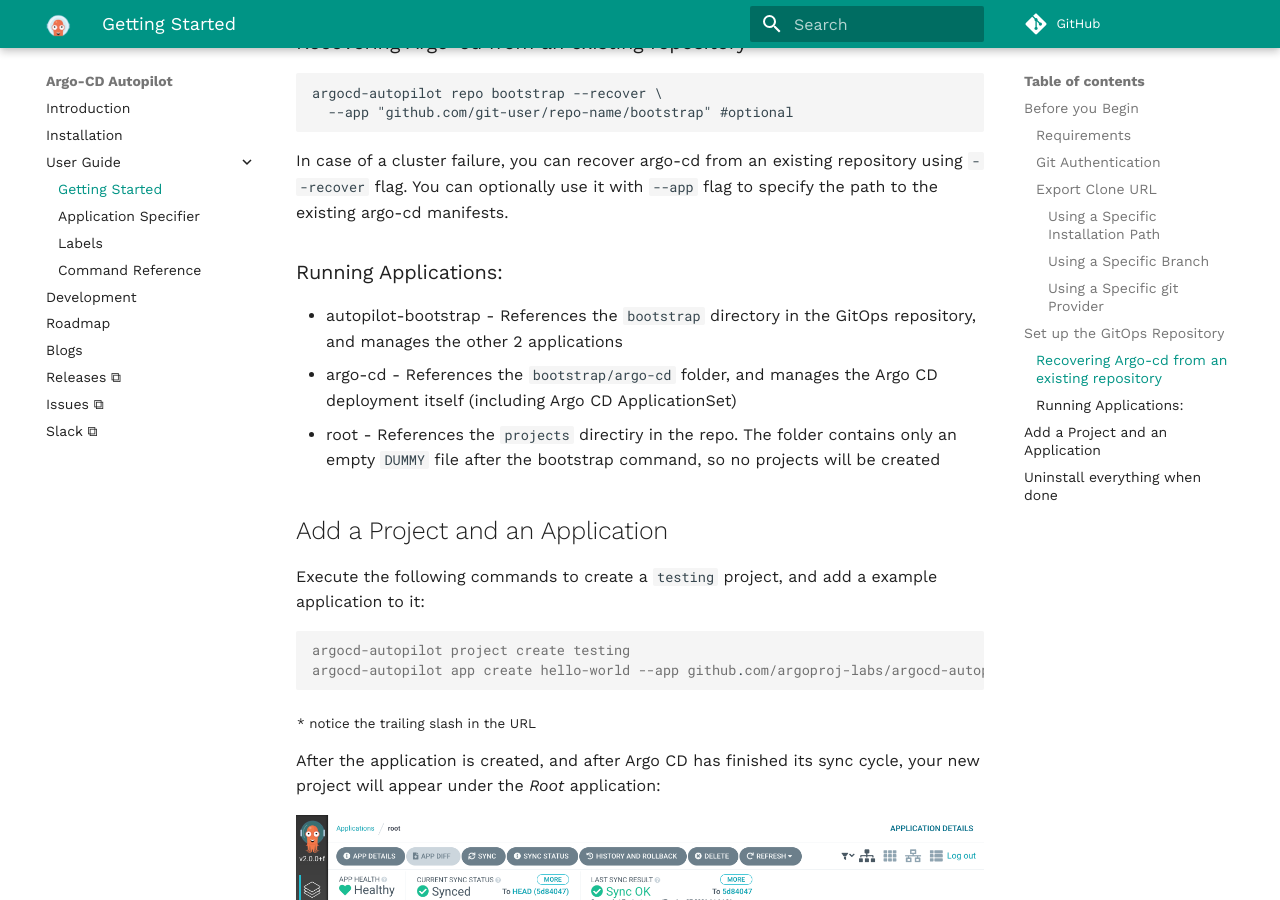
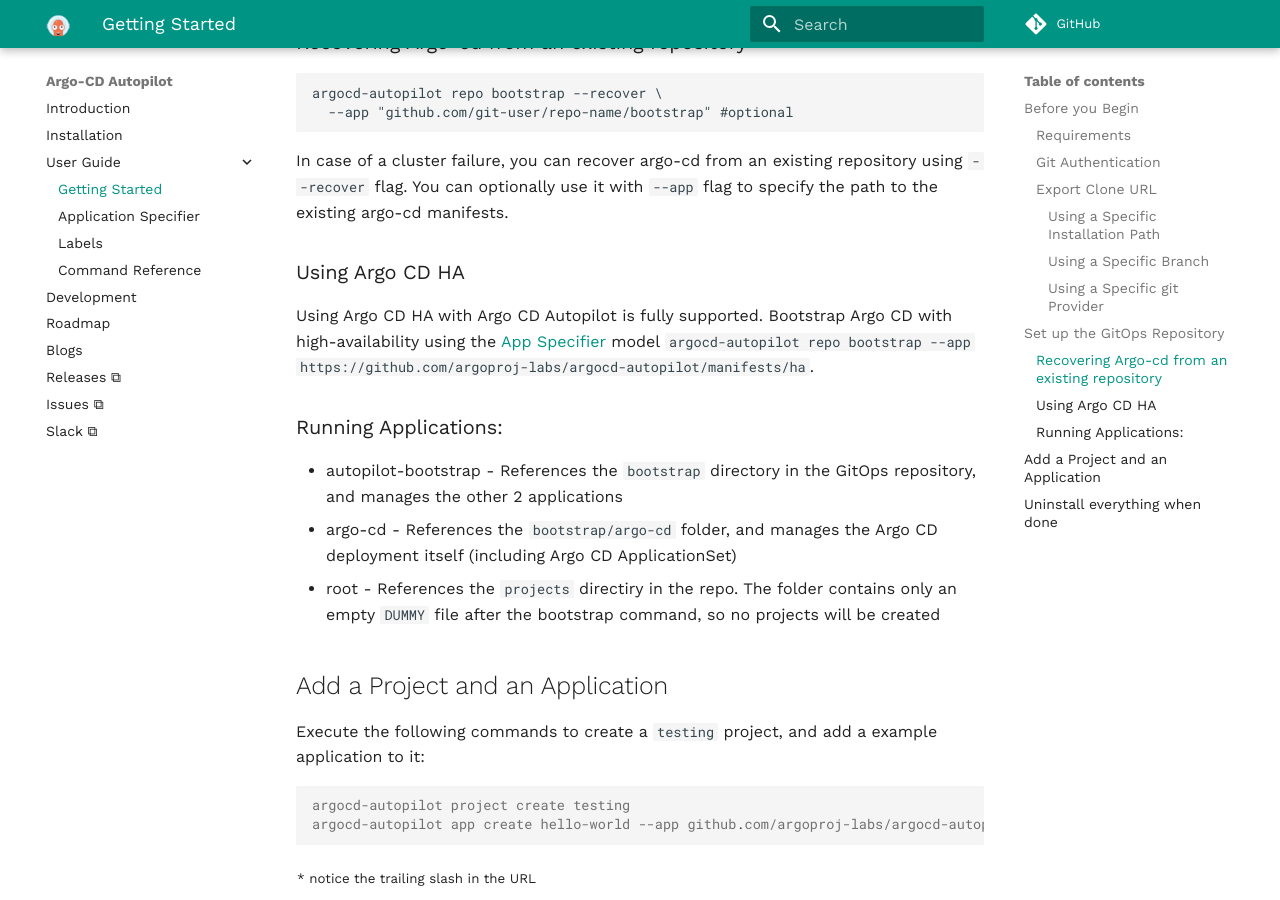
Before and after one commit to argoproj-labs/argocd-autopilot, an MkDocs documentation site: the page built from docs/Getting-Started.md, in a window 1280 px wide and 900 px high, scrolled down 2921 px. Built offline with MkDocs 1.6.1 and Material for MkDocs 9.7.7, drawn with Linux system fonts in a browser that asks for light colours; comment, search, counter and statistics services are not loaded.

Commit message:
Add HA manifests (#380)
* Add HA support

Signed-off-by: Dan Garfield <dan@codefresh.io>

* add documentation

Signed-off-by: Dan Garfield <dan@codefresh.io>

```diff
--- a/docs/Getting-Started.md
+++ b/docs/Getting-Started.md
@@ -76,6 +76,9 @@ argocd-autopilot repo bootstrap --recover \
 
 In case of a cluster failure, you can recover argo-cd from an existing repository using `--recover` flag. You can optionally use it with `--app` flag to specify the path to the existing argo-cd manifests.
 
+### Using Argo CD HA
+Using Argo CD HA with Argo CD Autopilot is fully supported. Bootstrap Argo CD with high-availability using the [App Specifier](App-Specifier/) model `argocd-autopilot repo bootstrap --app https://github.com/argoproj-labs/argocd-autopilot/manifests/ha`.
+
 ### Running Applications:
 * autopilot-bootstrap - References the `bootstrap` directory in the GitOps repository, and manages the other 2 applications
 * argo-cd - References the `bootstrap/argo-cd` folder, and manages the Argo CD deployment itself (including Argo CD ApplicationSet)
```
Also changed, not shown: 1 other file.
